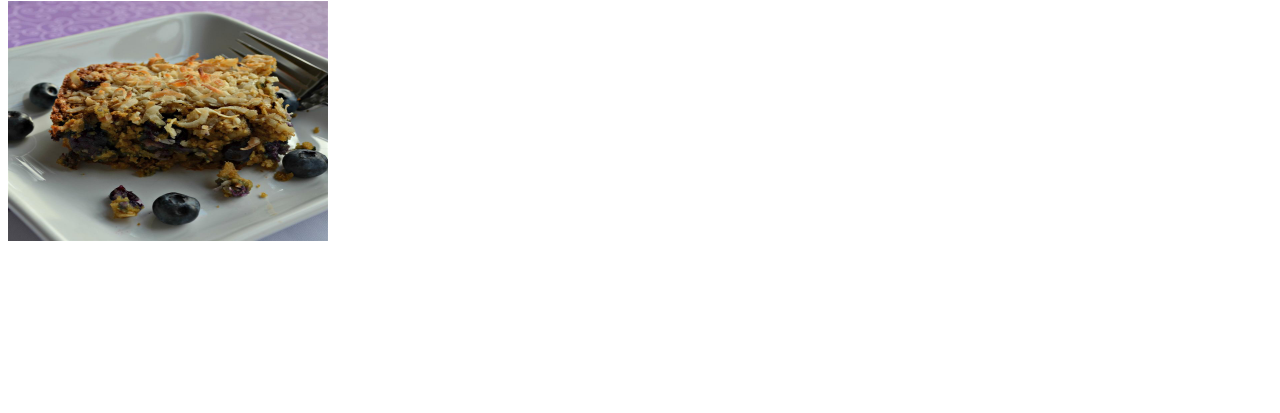
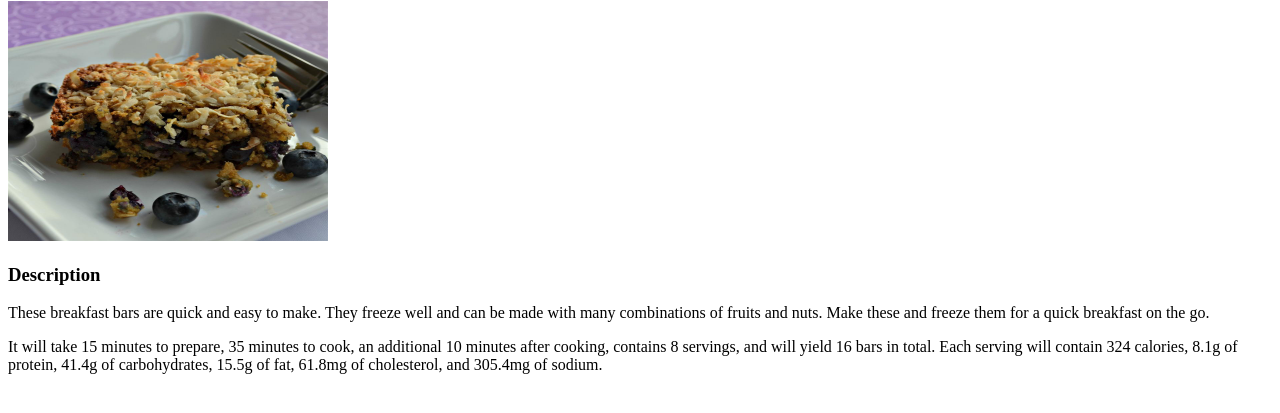
Before and after one commit to KpsDevCoder/odin-recipes, a plain HTML site: page recipes/blueberry-oatmeal-breakfast-bars.html in a window 1280 px wide. Shown: the part 79-492 px from the top of the page. Drawn offline with Linux system fonts and the light colour scheme.

Commit message:
Add description of blueberry oatmeal breakfast bars recipe

```diff
--- a/recipes/blueberry-oatmeal-breakfast-bars.html
+++ b/recipes/blueberry-oatmeal-breakfast-bars.html
@@ -9,6 +9,8 @@
 <body>
   <h1> Blueberry Oatmeal Breakfast Bars</h1>
   <img src="../images/blueberry-oatmeal-breakfast-bars.jpeg" width="320" height="240" alt="Picture of Blueberry Oatmeal Breakfast Bars">
-
+  <h3> Description </h3>
+  <p>These breakfast bars are quick and easy to make. They freeze well and can be made with many combinations of fruits and nuts. Make these and freeze them for a quick breakfast on the go.</p>
+  <p>It will take 15 minutes to prepare, 35 minutes to cook, an additional 10 minutes after cooking, contains 8 servings, and will yield 16 bars in total. Each serving will contain 324 calories, 8.1g of protein, 41.4g of carbohydrates, 15.5g of fat, 61.8mg of cholesterol, and 305.4mg of sodium. </p>
 </body>
 </html>
```
